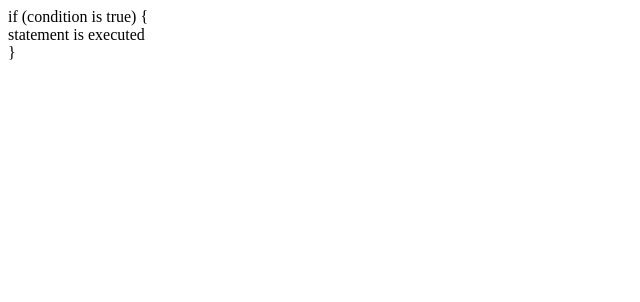
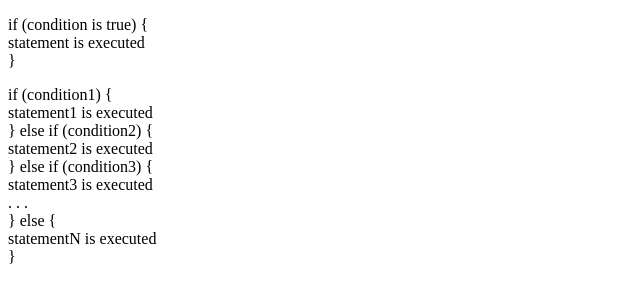
Before and after one commit to jillLoaiza/jillLoaiza.github.io, a plain HTML site: page js/1/ifStatement.html in a window 1280 px wide. Shown: the whole page, without its empty margins (0-640 px from the left). Drawn offline with Linux system fonts and the light colour scheme.

Commit message:
Update ifStatement.html

```diff
--- a/js/1/ifStatement.html
+++ b/js/1/ifStatement.html
@@ -8,9 +8,24 @@
 </head>
 
 <body>
-    <div>if (condition is true) {</div>
-    <div>statement is executed</div>
-    <div>}</div>
+    <p>
+        <div>if (condition is true) {</div>
+        <div>statement is executed</div>
+        <div>}</div>
+    </p>
+
+    <p>
+        <div>if (condition1) {</div>
+        <div>statement1 is executed</div>
+        <div>} else if (condition2) {</div>
+        <div>statement2 is executed</div>
+        <div>} else if (condition3) {</div>
+        <div>statement3 is executed</div>
+        <div>. . .</div>
+        <div>} else {</div>
+        <div>statementN is executed</div>
+        <div>}</div>
+    </p>
 
 </body>
 
```
